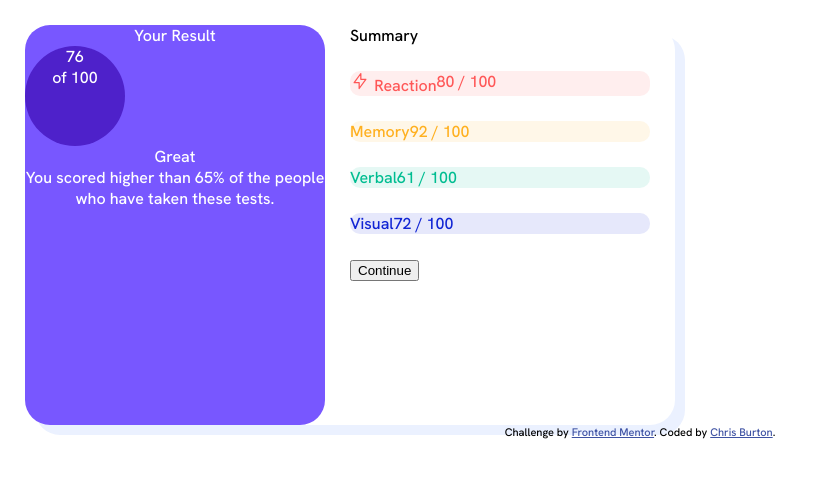
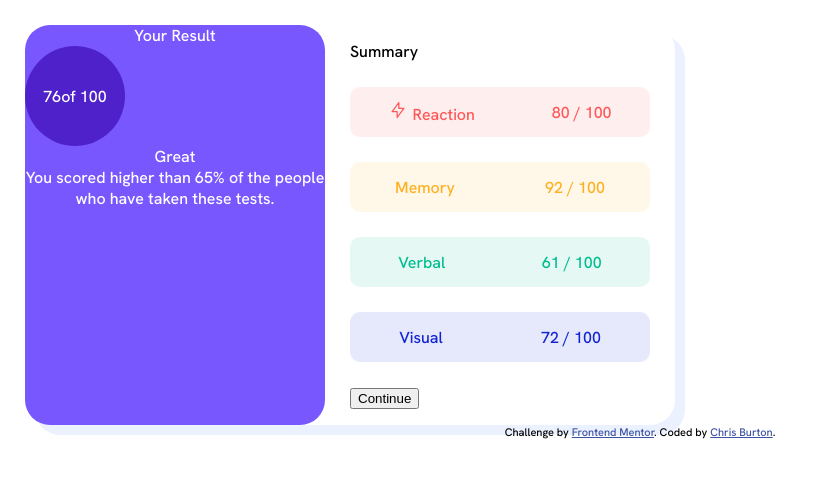
Before and after one commit to Wizzle13/results-summary, a website: page index.html in a window 1280 px wide. Shown: the whole page, without its empty margins (0-813 px from the left). Drawn offline with Linux system fonts and the light colour scheme.

Commit message:
updated summary cards

```diff
--- a/app/scss/componets/card.scss
+++ b/app/scss/componets/card.scss
@@ -8,9 +8,12 @@
     border-radius: 25px;
     box-shadow: 10px 10px var(--catagoty-bg);
     width: min-content;
+    justify-content: center;
+    align-items: center;
 
 }
 .results {
+
     color: var(--result-text);
     background: var(--result-bg-start);
     border-radius: rem(25);
@@ -20,44 +23,52 @@
     text-align: center;
 
     &--circle{
+        display: flex;
+        flex:content;
         background: var(--result-circle-start);
         border-radius: rem(50);
         width: rem(100);
         height: rem(100);
+        justify-content: center;
+        align-items: center;
 
     }
 }
 .summary {
-
     margin: 0 rem(25) ;
     width: rem(300);
 
     &--reaction {
         color: var(--reaction);
         background: var(--reaction-bg);
+        height: rem(50);
     }
 
     &--memory {
         color: var(--memory);
         background: var(--memory-bg);
+        height: rem(50);
     }
 
     &--verbal {
         color: var(--verbal);
         background: var(--verbal-bg);
+        height: rem(50);
     }
 
     &--visual {
         color: var(--visual);
         background: var(--visual-bg);
+        height: rem(50);
     }
 }
 .catagory {
     display: flex;
     flex:auto;
-    align-self:space-between;
     width: auto;
     border-radius: rem(10);
     margin-top: rem(25);
     margin-bottom: rem(25);
+    justify-content: space-around;
+    align-items: center;
 }
```
Also changed, not shown: dist/style.css, 1 other file.
